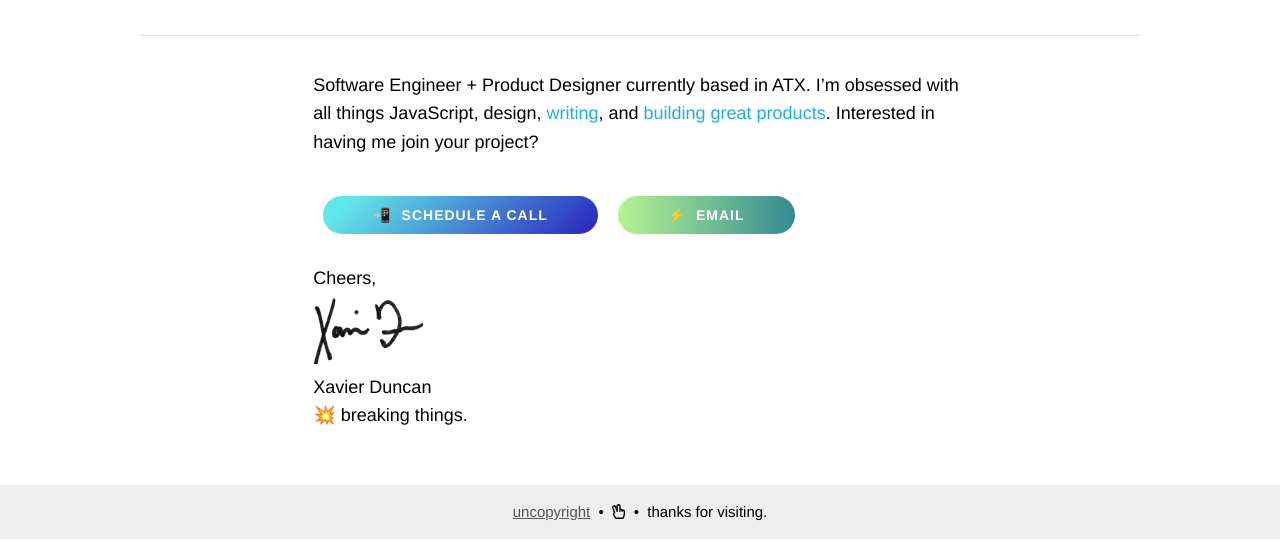
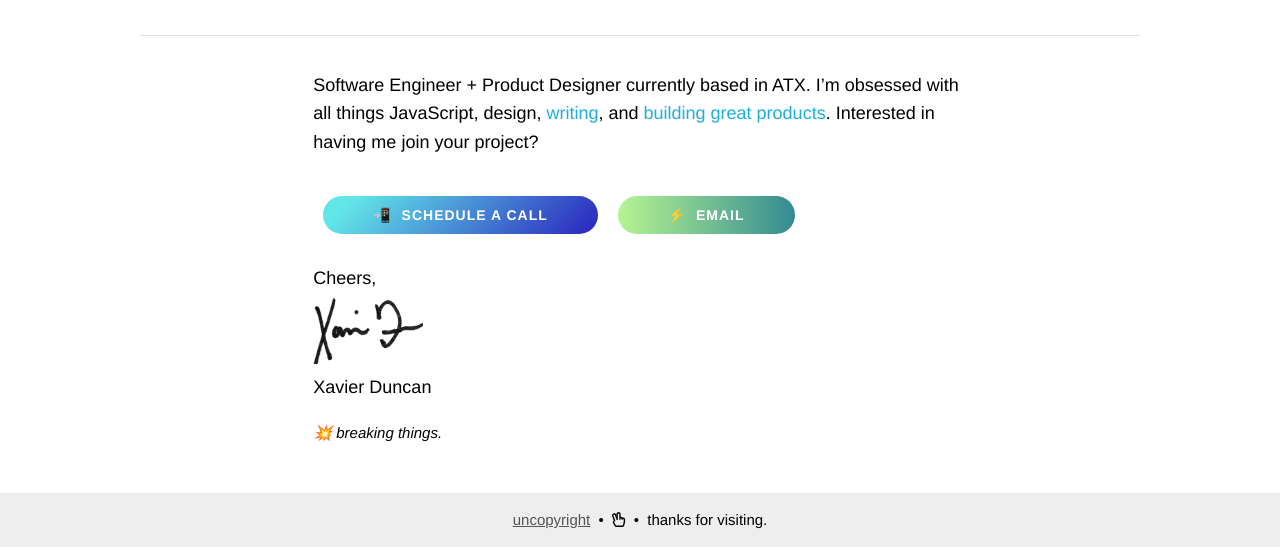
Before and after one commit to xmd404/xavier.fun, a Gatsby site: page / in a window 1280 px wide. Shown: the part 339-886 px from the top of the page. Built offline with nearby package versions, Linux system fonts and the light colour scheme; Gatsby itself is replaced by a stand-in of ours; a web font is replaced by a local one.

Commit message:
update signature

```diff
--- a/src/components/signature.js
+++ b/src/components/signature.js
@@ -13,9 +13,8 @@ const Signature = () =>
       />
       <br/>
       Xavier Duncan
-      <br/>
-      💥 breaking things.
     </h6>
+    <p><i>💥 breaking things.</i></p>
   </div>
 
 export default Signature;
```
